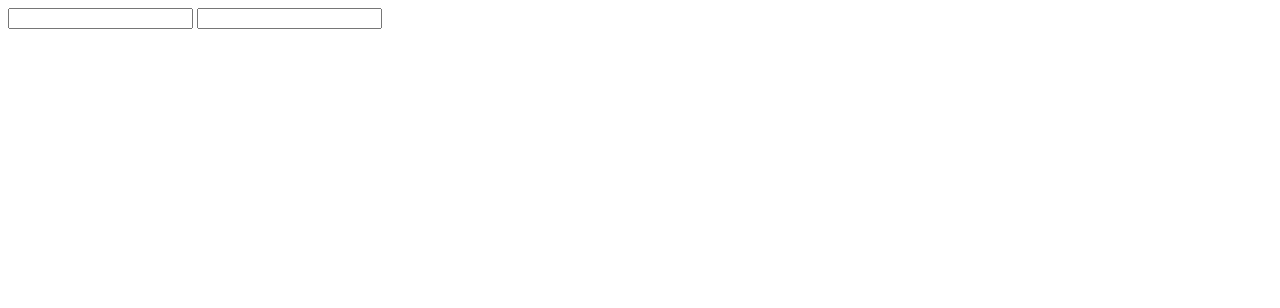
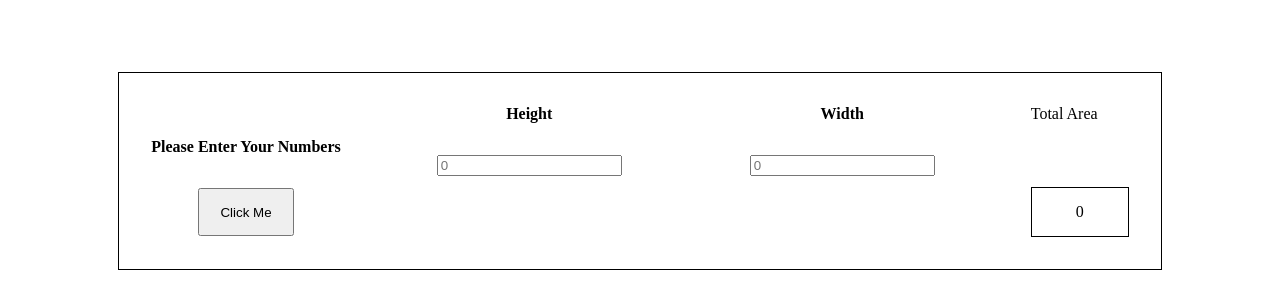
Before and after one commit to ZachMcGuire/areaFinder, a plain HTML site: page index.html in a window 1280 px wide. Drawn offline with Linux system fonts and the light colour scheme.

Commit message:
Added HTML, CSS, and JS functionality

```diff
--- a/index.html
+++ b/index.html
@@ -10,9 +10,31 @@
 </head>
 <body>
     <div class="headerContainer">
-        <div></div>
-        <input class="number1" type="number">
-        <input class="number2" type="number">
+
+        <div class="calculatorContainer">
+            <div class="textContainer">
+                <div class="containerText">Please Enter Your Numbers</div>
+                <button class="getAnswer">Click Me</button>
+            </div>
+            <div class="numberContainer">
+                <div class="container1">
+                    <div>Height</div>
+                    <input class="number1" type="number" placeholder="0" name="number1">
+                </div>
+
+                <div class="container2">
+                    <div>Width</div>
+                    <input class="number2" type="number" placeholder="0" name="number2">
+                </div>
+            </div>
+            <div class="answerContainer">
+                <div class="areaText">Total Area</div>
+                <output name="totalArea" class="totalArea">0</output>
+            </div>
+        </div>
     </div>
+
+
+
 </body>
 </html>
--- a/script.js
+++ b/script.js
@@ -0,0 +1,33 @@
+
+const totalArea = document.querySelector('.totalArea');
+const answerButton = document.querySelectorAll('.getAnswer');
+
+// let answer
+
+function getNumberValue (selector) {
+    const element =document.querySelector(selector);
+    return parseFloat(element.value) || 0;
+}
+
+
+
+function calculate () {
+    const number1 = getNumberValue('.number1');
+    const number2 = getNumberValue('.number2');
+    return number1 * number2;
+};
+
+function updateDisplay () {
+    answerButton.forEach (answered => {
+        answered.addEventListener("click", function () {
+            const answer = calculate();
+            totalArea.textContent = answer;
+            console.log(answer)
+        })
+    })
+
+};
+
+
+
+updateDisplay();
--- a/styles.css
+++ b/styles.css
@@ -0,0 +1,74 @@
+.headerContainer {
+    display: flex;
+    justify-content: center;
+
+
+}
+
+.calculatorContainer {
+    display: flex;
+    justify-content: space-between;
+    border: .01rem solid black;
+    /* width: 60rem; */
+    margin-top: 4rem;
+}
+
+.numberContainer {
+    display: flex;
+    justify-content: space-between;
+    /* width: 30rem; */
+}
+
+.textContainer {
+    display: flex;
+    flex-direction: column;
+    align-items: center;
+    justify-content: center;
+
+}
+
+.containerText {
+    display: flex;
+    justify-content: center;
+    align-items: center;
+    margin: 2rem;
+    font-weight: bolder;
+}
+
+.container1, .container2 {
+    display: flex;
+    flex-direction: column;
+    align-items: center;
+    margin: 2rem;
+    font-weight: bolder;
+}
+
+.number1, .number2 {
+    margin: 2rem;
+
+}
+
+.answerContainer {
+    display: flex;
+    justify-content: space-evenly;
+    flex-direction: column;
+}
+
+.areaText, .totalArea {
+    margin: 2rem;
+}
+
+.totalArea {
+    display: flex;
+    justify-content: center;
+    align-items: center;
+    border: .01rem solid black;
+    min-width: 6rem;
+    min-height: 3rem;
+
+}
+
+.getAnswer {
+    height: 3rem;
+    width: 6rem;
+}
```
